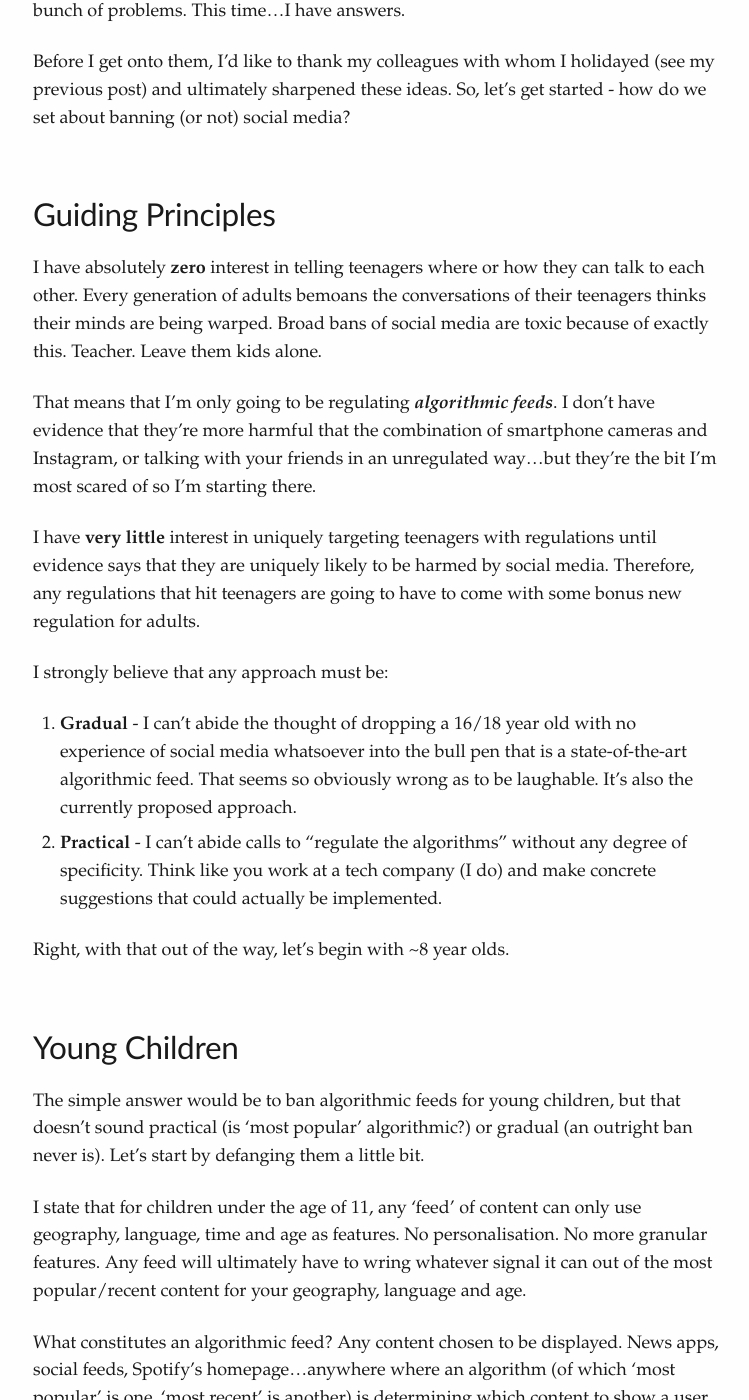
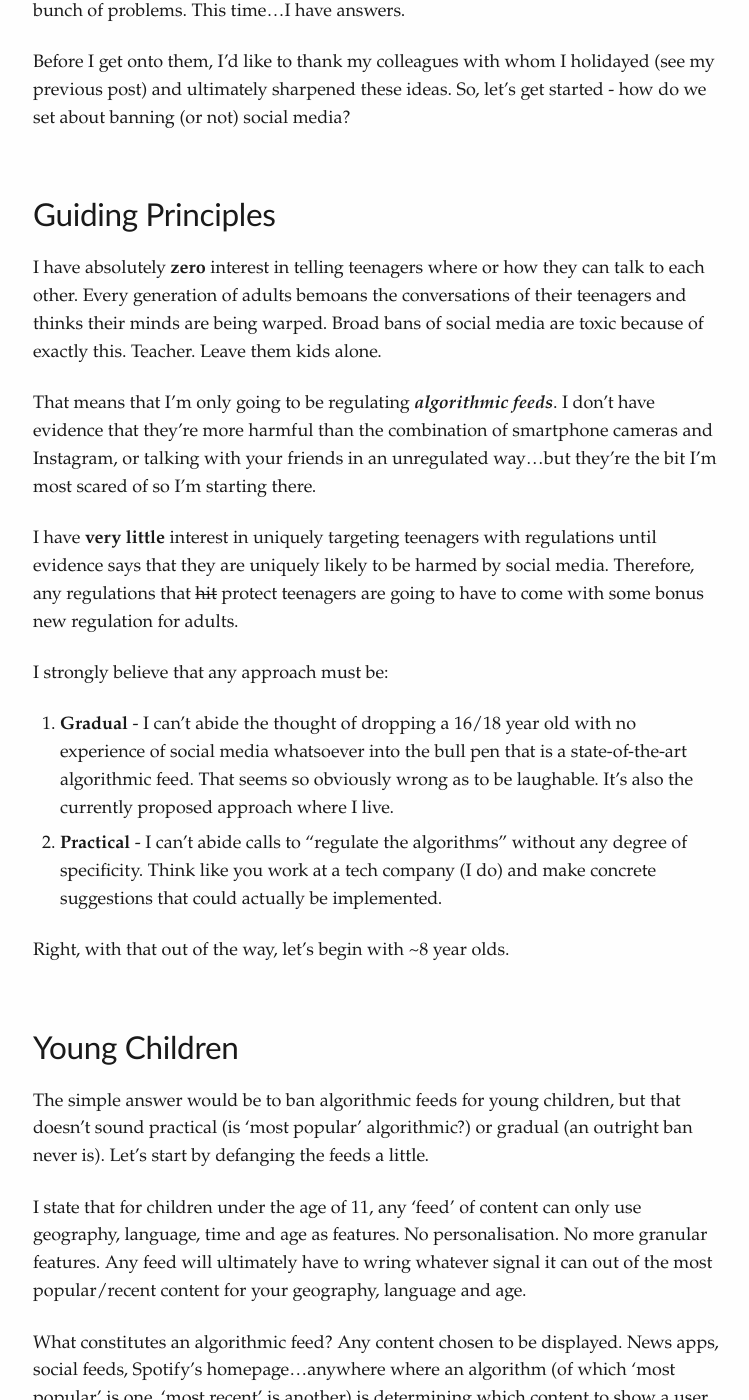
Before and after one commit to Kali89/kali89.github.io, a Jekyll site: the page built from _posts/2026-01-28-social-media-regulation.md, in a window 1280 px wide and 1400 px high, scrolled down 401 px. Shown: the whole window, without its empty margins (264-1013 px from the left). Built offline with Jekyll 4.4.1, drawn with Linux system fonts in a browser that asks for light colours; some of the changed text lies outside the part shown.

Commit message:
Fixing a few things

```diff
--- a/_posts/2026-01-28-social-media-regulation.md
+++ b/_posts/2026-01-28-social-media-regulation.md
@@ -17,17 +17,17 @@
 
 I have absolutely **zero** interest in telling teenagers where or how they can talk to
 each other. Every generation of adults bemoans the
-conversations of their teenagers thinks their minds are being warped. Broad
+conversations of their teenagers and thinks their minds are being warped. Broad
 bans of social media are toxic because of exactly this. Teacher. Leave them kids alone.
 
 That means that I'm only going to be regulating ***algorithmic feeds***. I
-don't have evidence that they're more harmful that the combination of
+don't have evidence that they're more harmful than the combination of
 smartphone cameras and Instagram, or talking with your friends in an
 unregulated way...but they're the bit I'm most scared of so I'm starting there.
 
 I have **very little** interest in uniquely targeting teenagers with
 regulations until evidence says that they are uniquely likely to be harmed by
-social media. Therefore, any regulations that hit teenagers are going to have
+social media. Therefore, any regulations that ~~hit~~ protect teenagers are going to have
 to come with some bonus new regulation for adults.
 
 I strongly believe that any approach must be:
@@ -35,7 +35,7 @@
 1. **Gradual** - I can't abide the thought of dropping a 16/18 year old with no
    experience of social media whatsoever into the bull pen that is a
 state-of-the-art algorithmic feed. That seems so obviously wrong as to be
-laughable. It's also the currently proposed approach.
+laughable. It's also the currently proposed approach where I live.
 2. **Practical** - I can't abide calls to "regulate the algorithms" without any
    degree of specificity. Think like you work at a tech company (I do) and make
 concrete suggestions that could actually be implemented.
@@ -45,7 +45,7 @@
 ## Young Children
 
 The simple answer would be to ban algorithmic feeds for young children, but
-that doesn't sound practical (is 'most popular' algorithmic?) or gradual (an outright ban never is). Let's start by defanging them a little bit.
+that doesn't sound practical (is 'most popular' algorithmic?) or gradual (an outright ban never is). Let's start by defanging the feeds a little.
 
 I state that for children under the age of 11, any 'feed' of content can
 only use geography, language, time and age as features. No personalisation. No more
@@ -66,9 +67,6 @@
 that. But you can work out what **all** 10 year olds are into and have their
 homepage reflect that.
 
-I continue to believe that messaging (whether through texts, WhatsApp,
-Messenger, TikTok etc.) should be unencumbered by specific legislation.
-
 ## Older Children
 
 Given how I've stated my opening gambit for younger children, and the
@@ -94,6 +92,11 @@
 is...well, what? At some point we're going to expose people to the full force
 of state-of-the-art algorithmic feeds. The least we can do is let them build
 towards it gradually.
+
+I haven't specified which ages certain features become available. I can if you
+want, but really that's the kind of detail I'd expect to be put together in
+conjunction with tech companies with graphs of the extra recommendation power
+you get per demographic feature.
 
 ## For Everybody
 
```
Also changed, not shown: other parts of _posts/2026-01-28-social-media-regulation.md (+5 -4 lines).
